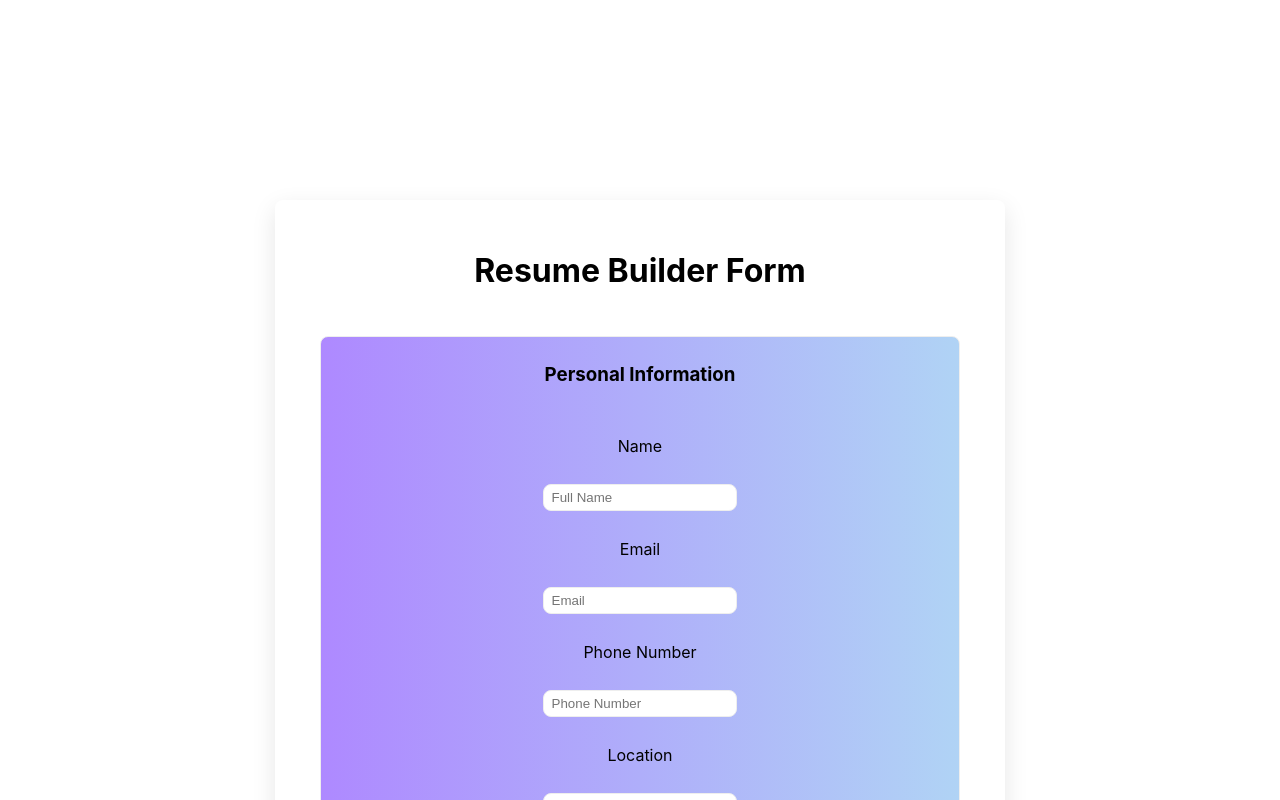
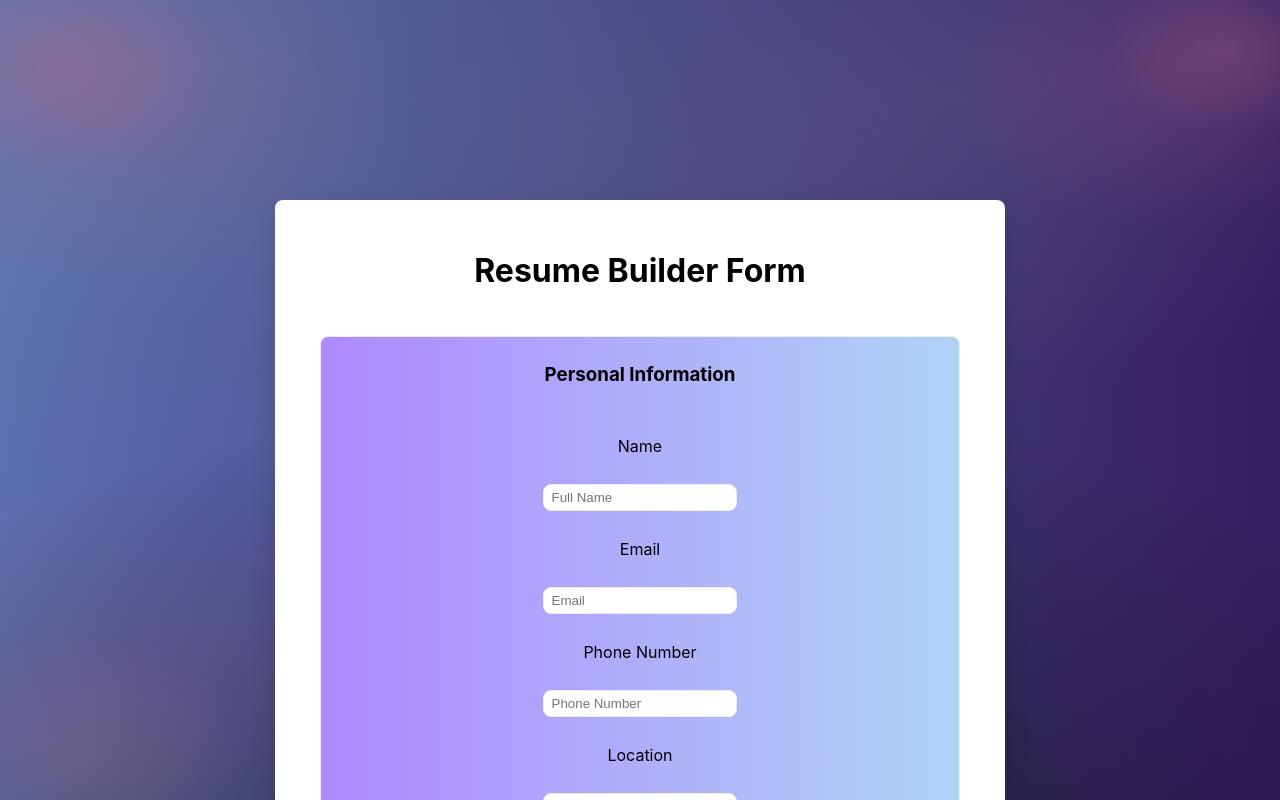
Before and after one commit to colaola20/hirehub, a React (Vite) app in the folder frontend/frontend/: page /resume_form in a window 1280 px wide. Shown: the top 800 px of the page. Built offline with nearby package versions, Linux system fonts and the light colour scheme.

Commit message:
added background styling from login page

```diff
--- a/frontend/frontend/src/pages/resumeform.css
+++ b/frontend/frontend/src/pages/resumeform.css
@@ -2,6 +2,49 @@
     padding: 200px;
     padding-left: 275px;
     padding-right: 275px;
+    position: relative;
+  display: flex;
+  justify-content: center;
+  align-items: center;
+  min-height: 100vh;
+  min-width: 100vw;                 /* was 100vh */
+  background: none;                  /* gradient is on ::before */
+  overflow: hidden;
+}
+
+.container::before {
+  content: "";
+  position: fixed;
+  inset: 0;
+  z-index: -2;
+  background:
+    /* lighter global veil */
+    linear-gradient(0deg, rgba(0,0,0,0.28), rgba(0,0,0,0.28)),
+
+    /* soft pink/purple accents (unchanged) */
+    radial-gradient(380px 240px at 92% 10%, rgba(255, 120, 170, 0.20), transparent 62%),
+    radial-gradient(180px 120px at 96% 6%,  rgba(255, 155, 195, 0.26), transparent 70%),
+
+    radial-gradient(460px 300px at 8% 12%,  rgba(255, 120, 170, 0.22), transparent 64%),
+    radial-gradient(220px 150px at 5% 8%,   rgba(255, 155, 195, 0.30), transparent 72%),
+
+    radial-gradient(520px 320px at 10% 86%, rgba(255, 130, 185, 0.16), transparent 66%),
+    radial-gradient(240px 160px at 6% 94%,  rgba(255, 170, 210, 0.20), transparent 74%),
+
+    /* slightly stronger neutral highlights */
+    radial-gradient(900px 480px at 75% 12%, rgba(255,255,255,0.12), transparent 60%),
+    radial-gradient(760px 420px at 16% 8%,  rgba(255,255,255,0.08), transparent 62%),
+
+    /* purple wash + warmth */
+    radial-gradient(900px 520px at 22% 70%, rgba(120, 60, 255, 0.12), transparent 62%),
+    radial-gradient(820px 480px at 52% 38%, rgba(255,200,140,0.05), transparent 60%),
+
+    /* softer vignette */
+    radial-gradient(140% 120% at 50% 115%, rgba(0,0,0,0.54), transparent 55%),
+
+    /* brighter base gradient */
+    linear-gradient(90deg, #7fa0ee 0%, #4a2a86 100%);
+  background-attachment: fixed;
 }
 
 .form-box{
```
